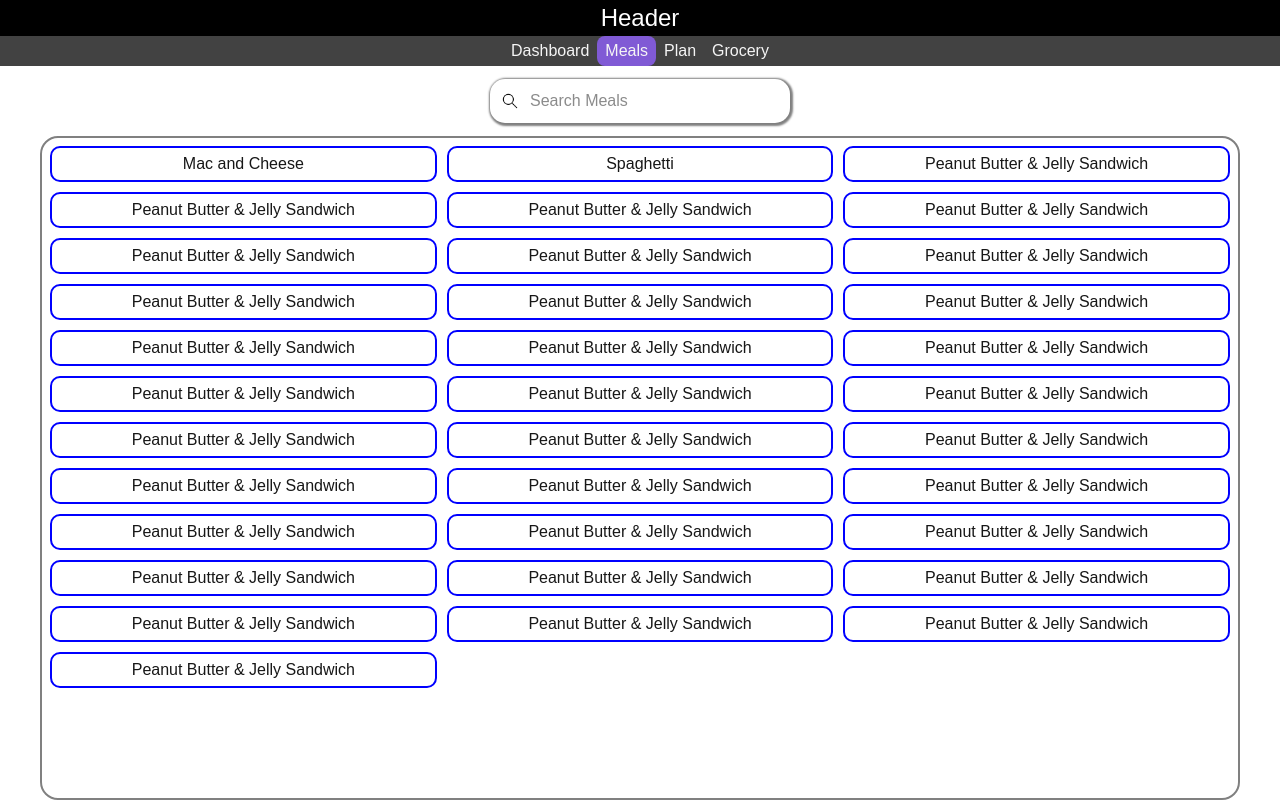
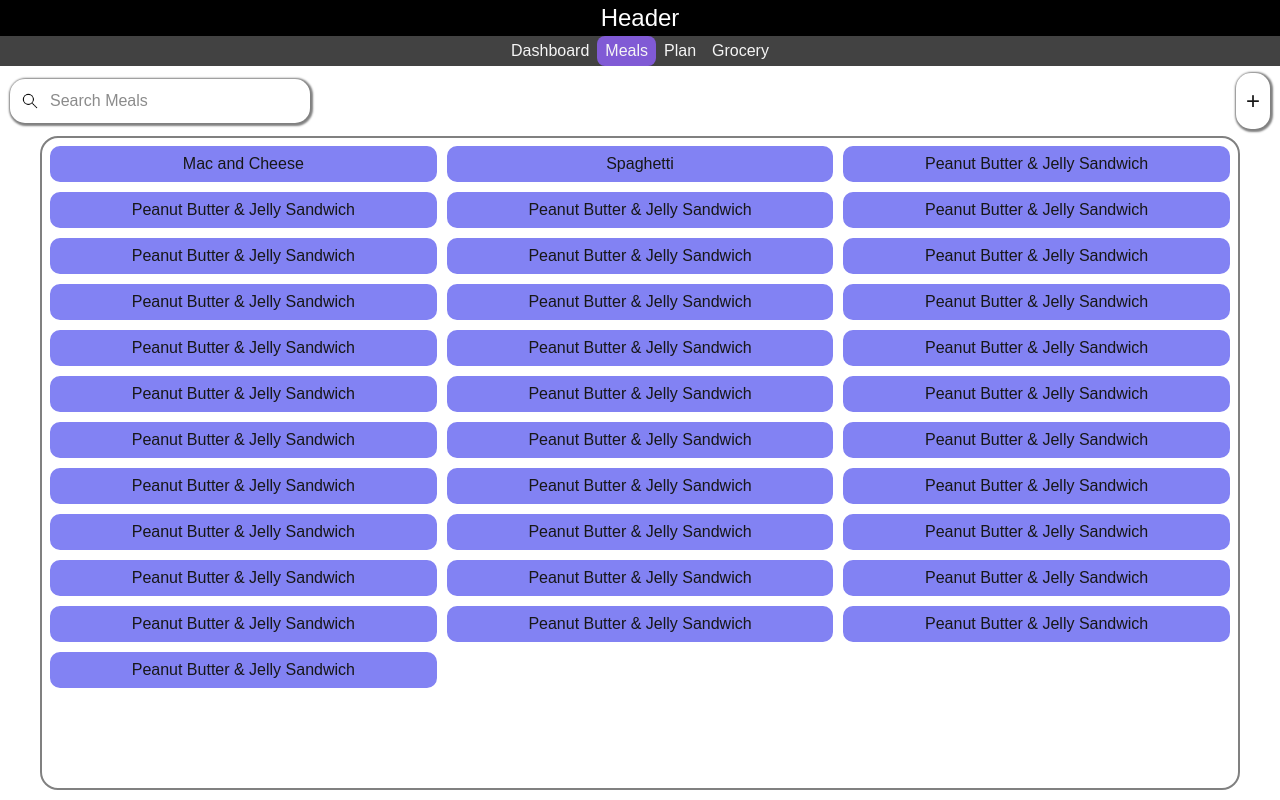
Before and after one commit to Zmyhrer/MealPlanner, a Next.js app in the folder frontend/: page /meals in a window 1280 px wide. Built offline with nearby package versions, Linux system fonts and the light colour scheme.

Commit message:
feat: Add addMealButton.tsx

```diff
--- a/frontend/app/meals/page.tsx
+++ b/frontend/app/meals/page.tsx
@@ -2,6 +2,7 @@ import React from "react";
 import styles from "../../styles/meals.module.css";
 import SearchBar from "@/components/searchBar";
 import MealList from "@/components/mealList";
+import AddMealButton from "@/components/addMealButton";
 
 const page = () => {
   const meals = [
@@ -45,6 +46,7 @@ const page = () => {
     <div className={styles["grid-container"]}>
       <div className={styles["grid-item-1"]}>
         <SearchBar />
+        <AddMealButton />
       </div>
       <div className={styles["grid-item-2"]}>
         <MealList meals={meals} />
--- /dev/null
+++ b/frontend/components/addMealButton.tsx
@@ -0,0 +1,22 @@
+"use client";
+
+import React from "react";
+import Styles from "@/styles/addMealButton.module.css";
+
+const addMealButton = () => {
+  const handleOnClick = () => {
+    alert("Add Meal Button");
+  };
+
+  return (
+    <button
+      className={Styles["container"]}
+      type="button"
+      onClick={handleOnClick}
+    >
+      <div className={Styles["icon"]}>+</div>
+    </button>
+  );
+};
+
+export default addMealButton;
--- /dev/null
+++ b/frontend/styles/addMealButton.module.css
@@ -0,0 +1,18 @@
+.container{
+    box-shadow: 1px 1px 2px 2px grey;
+    border-radius: 15px;
+    padding: 10px;
+}
+
+.container:hover{
+    background-color: rgb(197, 197, 197);
+}
+
+.icon{
+    display: flex;
+    justify-content: center;
+    align-items: center;
+    height: 24;
+    width: 24;
+    font-size: x-large;
+}
--- a/frontend/styles/app.css
+++ b/frontend/styles/app.css
@@ -4,7 +4,6 @@
   display: grid;
   grid-template-columns: 1fr;
   grid-template-rows: auto 1fr; /* header, main content, footer */
-  gap: 10px;
 }
 
 .grid-item-1 {
--- a/frontend/styles/mealItem.module.css
+++ b/frontend/styles/mealItem.module.css
@@ -5,8 +5,13 @@
     justify-content: center;
     align-items: center;
     padding: 4px;
-    border: 2px solid blue;
+    border: 2px solid rgb(130, 130, 243);
     border-radius: 10px;
+    background-color: rgb(130, 130, 243);
+}
+
+.mealContainer:hover{
+    box-shadow: 2px 4px;
 
 }
 
--- a/frontend/styles/mealList.module.css
+++ b/frontend/styles/mealList.module.css
@@ -6,9 +6,6 @@
   border: 2px solid grey;
   border-radius: 18px;
   padding: 8px;
-  margin-left: 10px;
-  margin-right: 10px;
-
 }
 
 .gridContainer {
@@ -17,12 +14,6 @@
   grid-template-rows: auto 1fr;     /* first row: auto, second row: fill remaining space */
   gap: 10px;
 }
-
-.grid-item-end {
-  grid-column: 1 / -1; /* span both columns */
-  background-color: lightgreen; /* optional, for visualization */
-}
-
 
 
 @media (max-width: 900px) {
--- a/frontend/styles/meals.module.css
+++ b/frontend/styles/meals.module.css
@@ -5,12 +5,13 @@
   grid-template-columns: 1fr;
   grid-template-rows: 50px 1fr;
   row-gap: 10px;
+  padding: 10px;
 }
 
 .grid-item-1 {
   height: 100%;
   display: flex;
-  justify-content: center;
+  justify-content: space-between;
   align-items: center;
 }
 
```
Also changed, not shown: 1 other file (tests, documents, lock files or other folders).
